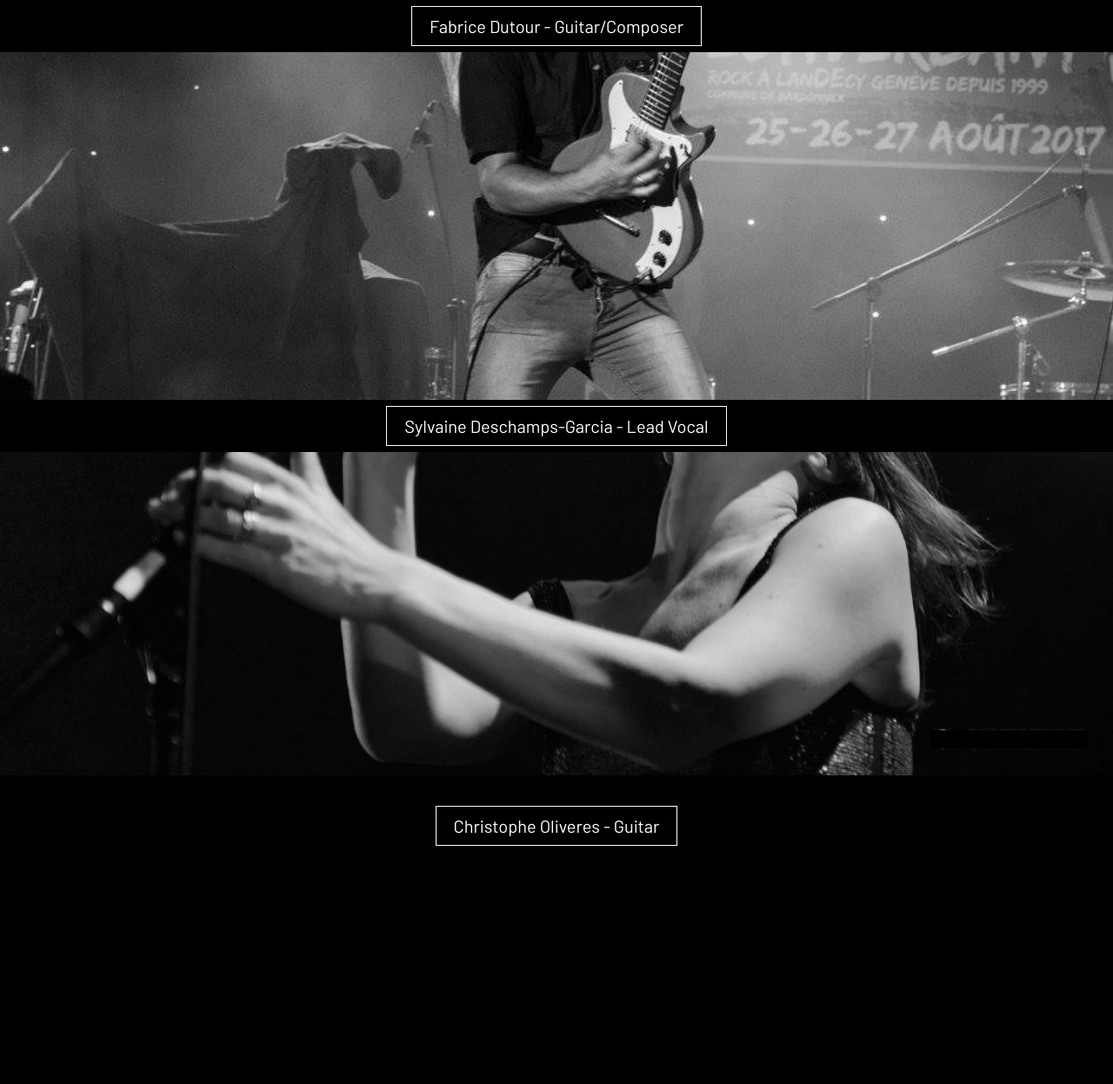
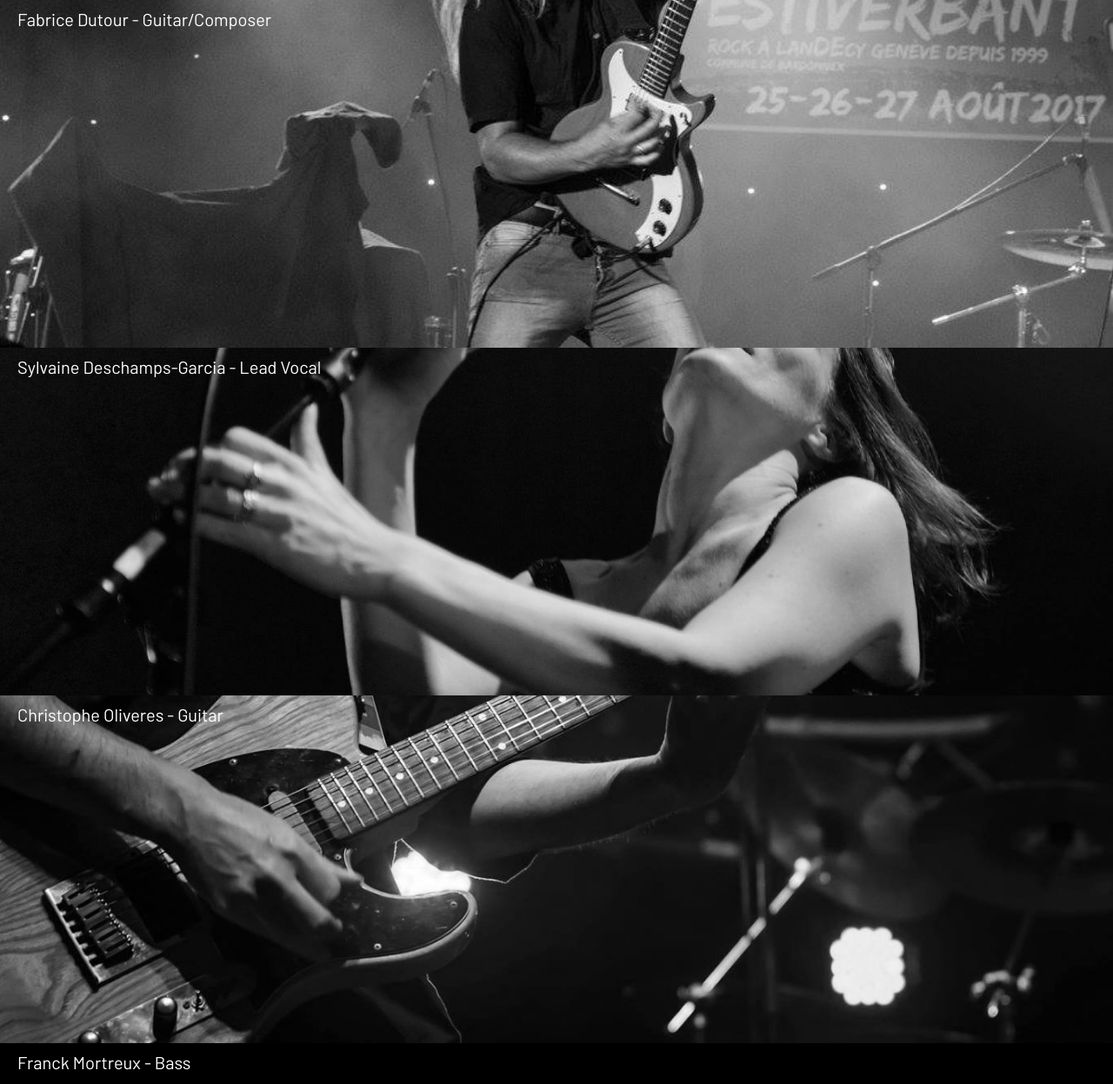
Before and after one commit to BilalHRDY/Site-Back-Roads, a plain HTML site: page the-band.html in a window 1280 px wide. Shown: the top 1247 px of the page at 87% size. Drawn offline with nearby package versions, Linux system fonts and the light colour scheme.

Commit message:
parallax 100% name inside

```diff
--- a/public/css/the-band.css
+++ b/public/css/the-band.css
@@ -16,22 +16,25 @@ body{
 
 
 .member-banner{
-	/*height: 400px;*/
-	display: grid;
-	grid-template-rows:  60px 400px;
+
+	/*display: grid;
+	grid-template-rows:  60px 400px;*/
 }
 
 .parallax{
 	background: transparent;
-
-
+	height: 400px;
+	position: relative;
 }
 
 .bio{
-	background-color: #000;
+	position: absolute;
+	top: 0;
+	/*background-color: #000;*/
+/*	opacity: 0.5;*/
 	text-align: center;
 	margin: auto auto;
-	border: 1px solid white;
+	/*border: 1px solid white;*/
 	padding: 10px 20px;
 }
 
--- a/the-band.html
+++ b/the-band.html
@@ -13,37 +13,36 @@
 <section>
 
 	<div class="member-banner">
-		<div class="bio ">
+
+		<div class="parallax" data-parallax="scroll" data-z-index="-1" data-image-src="public/img/fabBW-2.jpg">	<div class="bio ">
 			Fabrice Dutour - Guitar/Composer
-		</div>
-		<div class="parallax" data-parallax="scroll" data-z-index="-1" data-image-src="public/img/fabBW-2.jpg">	</div>
+		</div>	</div>
 
 	</div>
 
 	<div class="member-banner">
-		<div class="bio ">
+
+		<div class="parallax" data-parallax="scroll" data-z-index="-1" data-image-src="public/img/sylvaineBWretouche.png">		<div class="bio ">
 				Sylvaine Deschamps-Garcia - Lead Vocal
-			<!-- 	<p>Lead Vocal</p> -->
-		</div>
-		<div class="parallax" data-parallax="scroll" data-z-index="1" data-image-src="public/img/sylvaineBWretouche.png"></div>
+		</div></div>
 
 	</div>
 
 	<div class="member-banner">
-		<div class="bio ">Christophe Oliveres - Guitar</div>
-		<div class="parallax" data-parallax="scroll" data-z-index="1" data-image-src="public/img/chris-3.jpg"></div>
+
+		<div class="parallax" data-parallax="scroll" data-z-index="-1" data-image-src="public/img/chris-3.jpg">	<div class="bio ">Christophe Oliveres - Guitar</div></div>
 
 	</div>
 
 	<div class="member-banner">
-		<div class="bio ">Franck Mortreux - Bass</div>
-		<div class="parallax" data-parallax="scroll" data-z-index="1" data-image-src="public/img/franckBW.jpg"></div>
+
+		<div class="parallax" data-parallax="scroll" data-z-index="-1" data-image-src="public/img/franckBW.jpg">	<div class="bio ">Franck Mortreux - Bass</div></div>
 
 	</div>
 
 	<div class="member-banner">
-		<div class="bio">Bilal Hardy - Drums</div>
-		<div class="parallax" data-parallax="scroll" data-z-index="1" data-image-src="public/img/fabBW.jpg"></div>
+
+		<div class="parallax" data-parallax="scroll" data-z-index="-1" data-image-src="public/img/fabBW.jpg"><div class="bio">Bilal Hardy - Drums</div></div>
 
 	</div>
 
```
